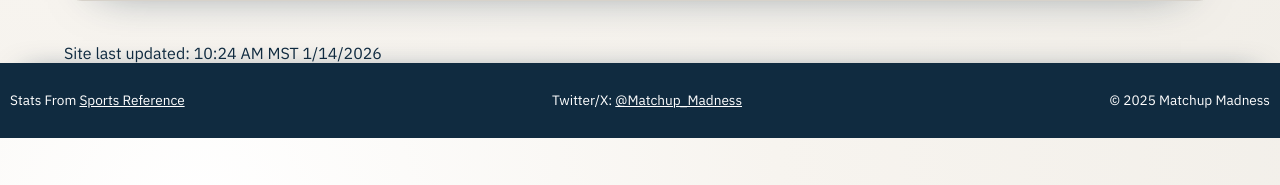
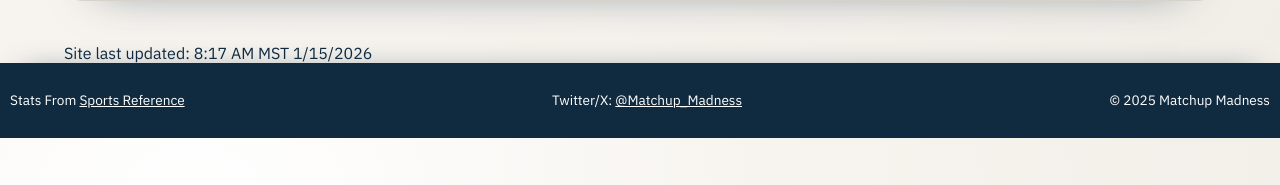
Before and after one commit to aydelottetaylor/matchupMadness, a Flask app: page / in a window 1280 px wide. Shown: the part 662-847 px from the top of the page. Run offline with Flask 3, Linux system fonts and the light colour scheme; data that the repository does not hold is empty; parts of the project's set-up code (start-up, migrations or seed data) failed here and were passed over.

Commit message:
Update site last updated timestamp in index.html
Changed the displayed 'Site last updated' time to 8:17 AM MST 1/15/2026 to reflect the latest update.

```diff
--- a/templates/index.html
+++ b/templates/index.html
@@ -24,7 +24,7 @@
             <div id="teams"></div>
         </div>
         <br>
-        <p>Site last updated: 10:24 AM MST 1/14/2026</p>
+        <p>Site last updated: 8:17 AM MST 1/15/2026</p>
         <div class="footer-padding" style="height: 10%;"></div>
     </main>
 
```
